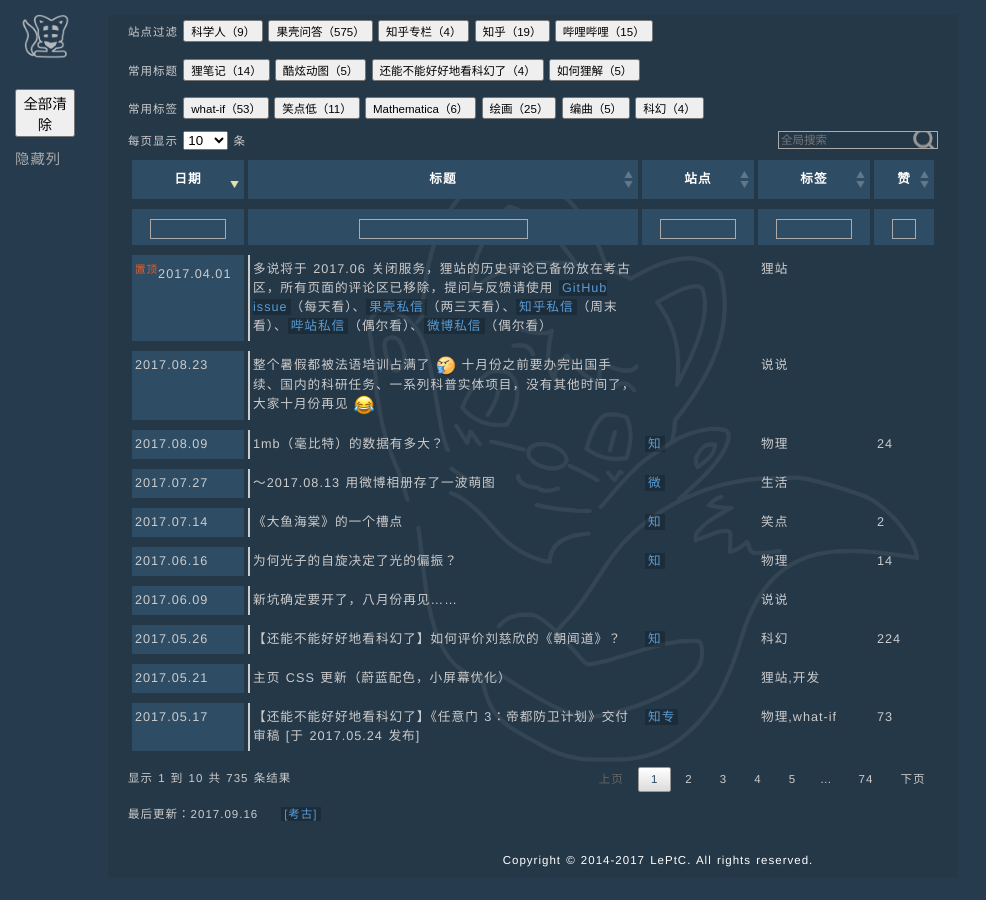
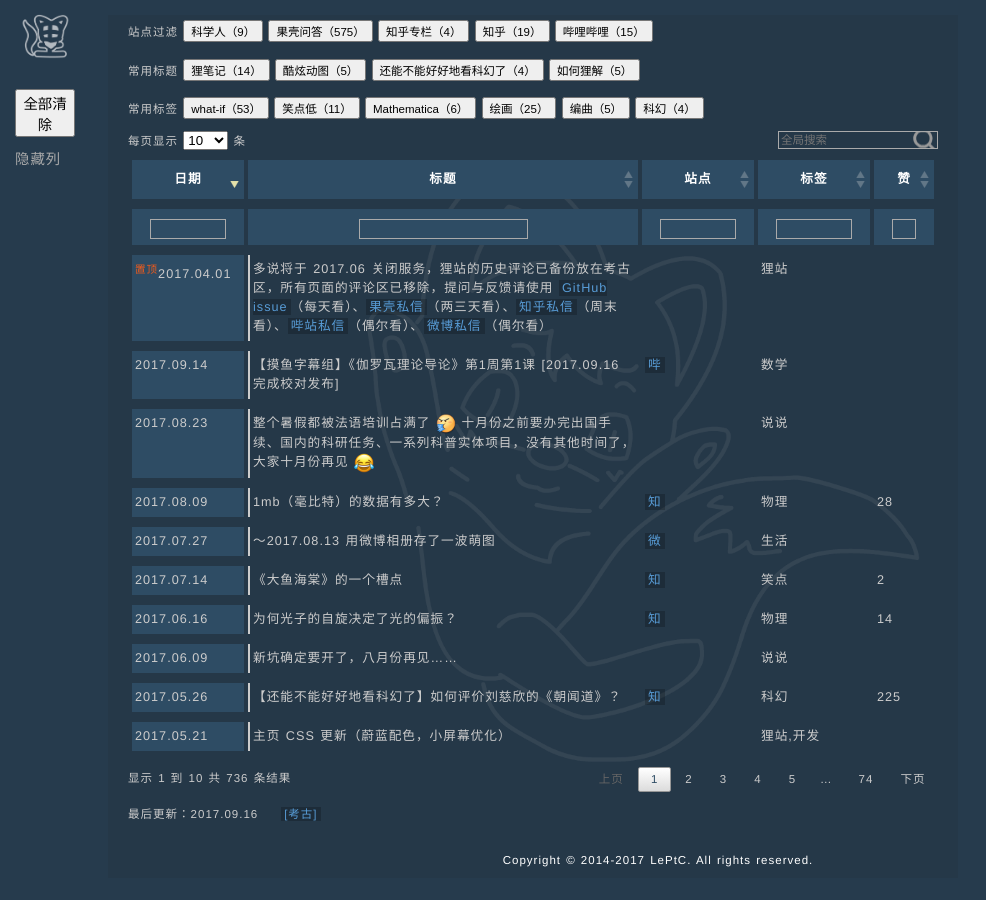
Before and after one commit to LePtC/LePtC.github.io, a Jekyll site: the page built from index.html, in a window 1280 px wide. Shown: the whole page, without its empty margins (0-986 px from the left). Built offline with Jekyll 4.4.1, drawn with Linux system fonts in a browser that asks for light colours; Markdown is read by kramdown in place of the engine named in the settings; comment, search, counter and statistics services are not loaded.

Commit message:
update moyu

```diff
--- a/index.html
+++ b/index.html
@@ -214,6 +214,11 @@
     <a href="http://weibo.com/ttarticle/p/show?id=2309404082667938281154">微</a></td>
 <td>科学人,物理</td><td></td></tr> -->
 
+<tr><td>2017.09.14</td>
+  <td>【摸鱼字幕组】《伽罗瓦理论导论》第1周第1课 [2017.09.16 完成校对发布]</td>
+<td><a href="https://www.bilibili.com/video/av14506005/">哔</a></td>
+<td>数学</td><td></td></tr>
+
 <tr><td>2017.08.23</td>
   <td>整个暑假都被法语培训占满了 <img src="img/wotu.png" alt="[吐]"> 十月份之前要办完出国手续、国内的科研任务、一系列科普实体项目，没有其他时间了，大家十月份再见 <img src="img/xcry.png" alt="[笑 cry]"> </td>
 <td></td>
@@ -222,7 +227,7 @@
 <tr><td>2017.08.09</td>
   <td>1mb（毫比特）的数据有多大？</td>
 <td><a href="https://www.zhihu.com/question/63645687/answer/211455513">知</a></td>
-<td>物理</td><td>24</td></tr>
+<td>物理</td><td>28</td></tr>
 
 <tr><td>2017.07.27</td>
   <td>～2017.08.13 用微博相册存了一波萌图</td>
@@ -252,7 +257,7 @@
 <tr><td>2017.05.26</td>
   <td>【还能不能好好地看科幻了】如何评价刘慈欣的《朝闻道》？</td>
 <td><a href="https://www.zhihu.com/question/46609703/answer/174771152">知</a></td>
-<td>科幻</td><td>224</td></tr>
+<td>科幻</td><td>225</td></tr>
 
 <tr><td>2017.05.21</td>
   <td>主页 CSS 更新（蔚蓝配色，小屏幕优化）</td>
```
Also changed, not shown: other parts of index.html (+2 -2 lines).
